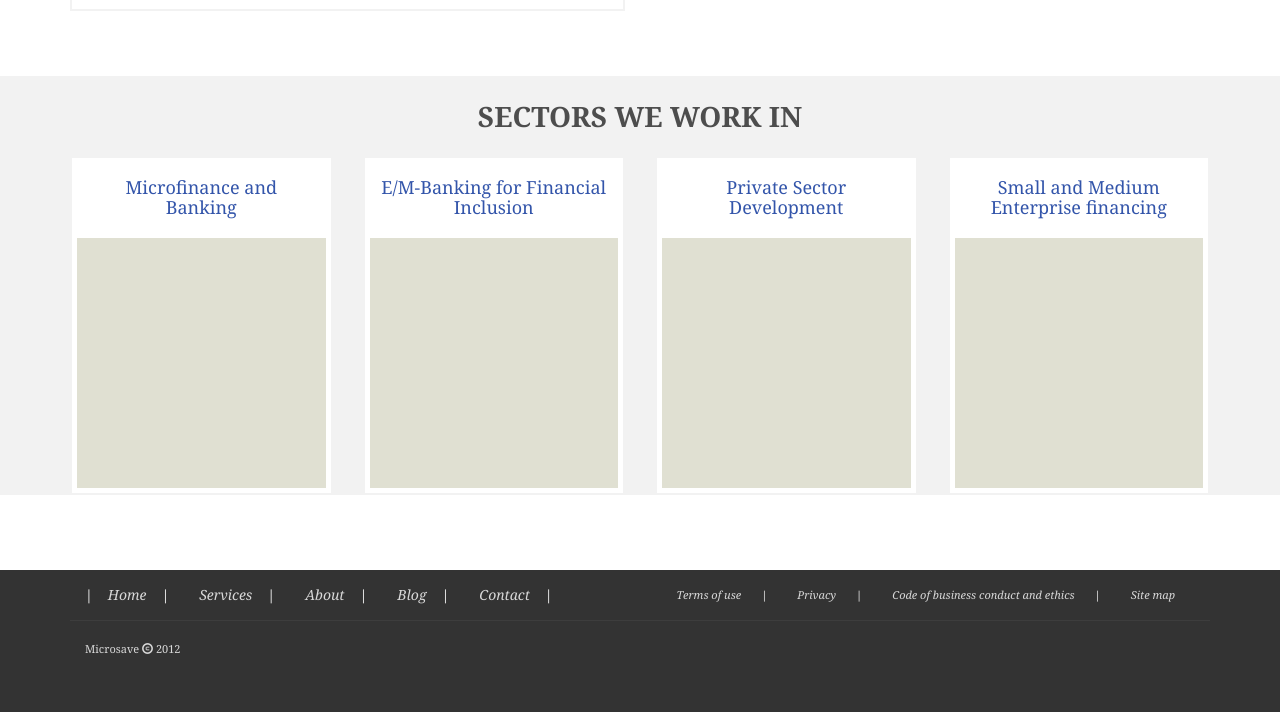
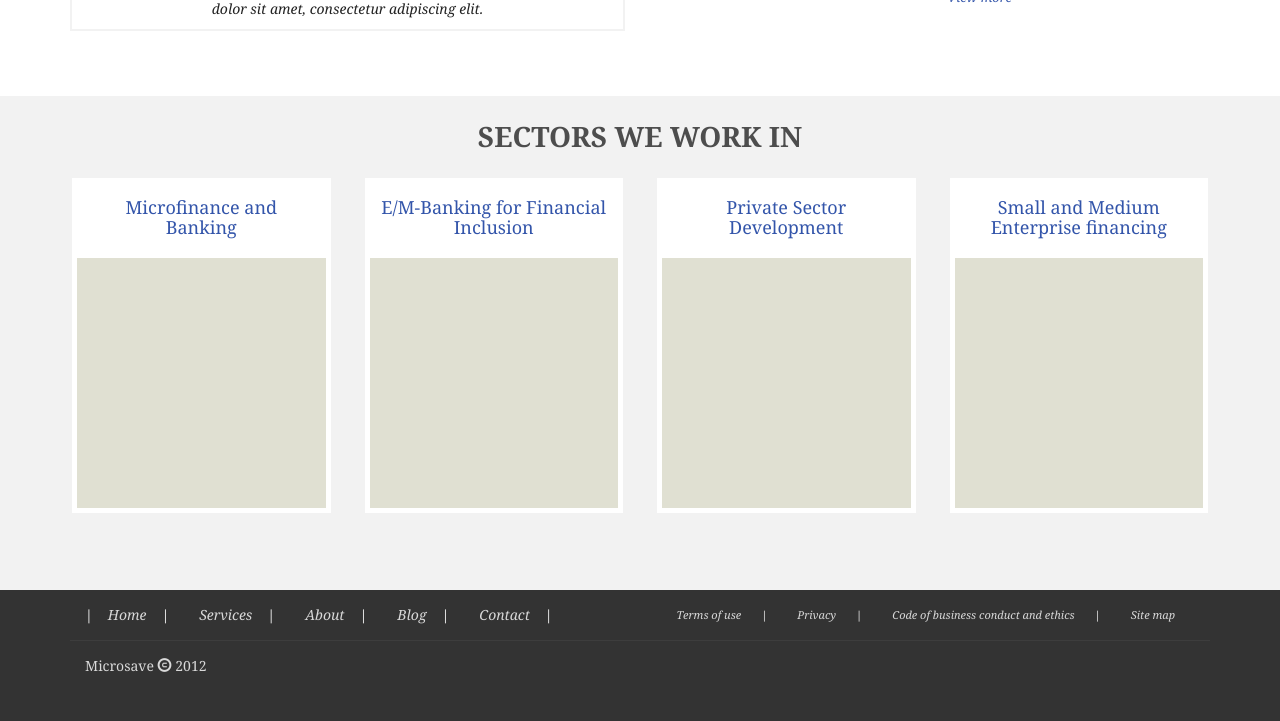
Before and after one commit to shiwani-webonise/frontend-assignment, a plain HTML site: page Project/index.html in a window 1280 px wide. Shown: the part 587-1308 px from the top of the page. Drawn offline with Linux system fonts and the light colour scheme.

Commit message:
Updated index.html and style.css

```diff
--- a/Project/css/style.css
+++ b/Project/css/style.css
@@ -3,12 +3,15 @@
 }
 /* Styling header */
 .headsection {
+	margin-top: 20px;
 	height: 80px;
 }
 
 .navbar{
 	background-color: #3355aa;
 	height:40px;
+	border-radius: 0;
+	border:none;
 }
 
 .nav.navbar-nav li a{
@@ -107,6 +110,7 @@ figcaption{
 }
 
 .section3{
+	padding-bottom: 75px;
 	background-color: #f2f2f2;
 }
 
@@ -140,7 +144,6 @@ h3 {
 /* Footer Styling */
 
 footer {
-	margin-top: 75px;
 	background-color: #333333;
 }
 
@@ -184,19 +187,17 @@ footer {
 	content:"";
 }
 
-/* Section 2 of footer styling */
-.fSection2 p{
-	color: #d9d9d9;
-	font-size: 11px;
-	padding-left: 15px;
+
+.fSection1 {
+	border-bottom: 1px solid #3d3d3d;
 }
 
-.fSection2 hr {
-	border-color: #3d3d3d;
+.fSection{
+	padding-bottom: 35px;
 }
 
-.fSection2 {
-	position: relative;
-	top: -20px;
-	margin-bottom: 35px;
+.fSection p{
+	padding-top: 15px;
+	padding-left: 15px;
+	color: #d9d9d9;
 }
--- a/Project/index.html
+++ b/Project/index.html
@@ -107,7 +107,7 @@
 		</div>
 	</div>
 <footer>
-	 <div class="container">
+	 <div class="container fSection">
 	 	<div class="fSection1 clearfix">
 		 	<ul class="nav navbar-nav  footerLeft">
 	            <li class="first"> <a href="#">Home</a></li>
@@ -123,12 +123,7 @@
 	   			<li class="last"> <a href="#">Site map</a></li>
 	       	</ul>
        	</div>
-	</div>
-	<div class="container">
-		<div class="fSection2">
-			<hr>
-       		<p> Microsave  <i class="glyphicon glyphicon-copyright-mark"></i> 2012</p>
-		</div>
+       	<p> Microsave  <i class="glyphicon glyphicon-copyright-mark"></i> 2012</p>
 	</div>
 </footer>
 </body>
```
